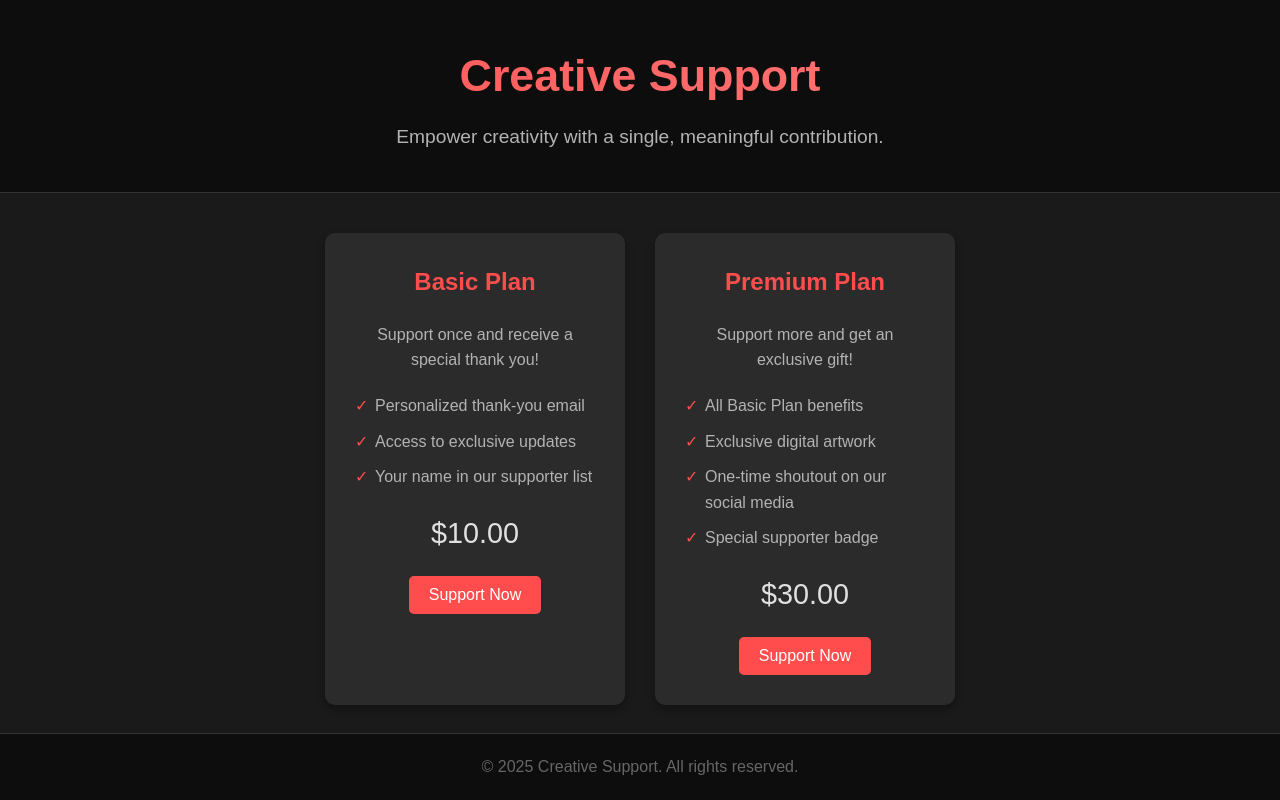
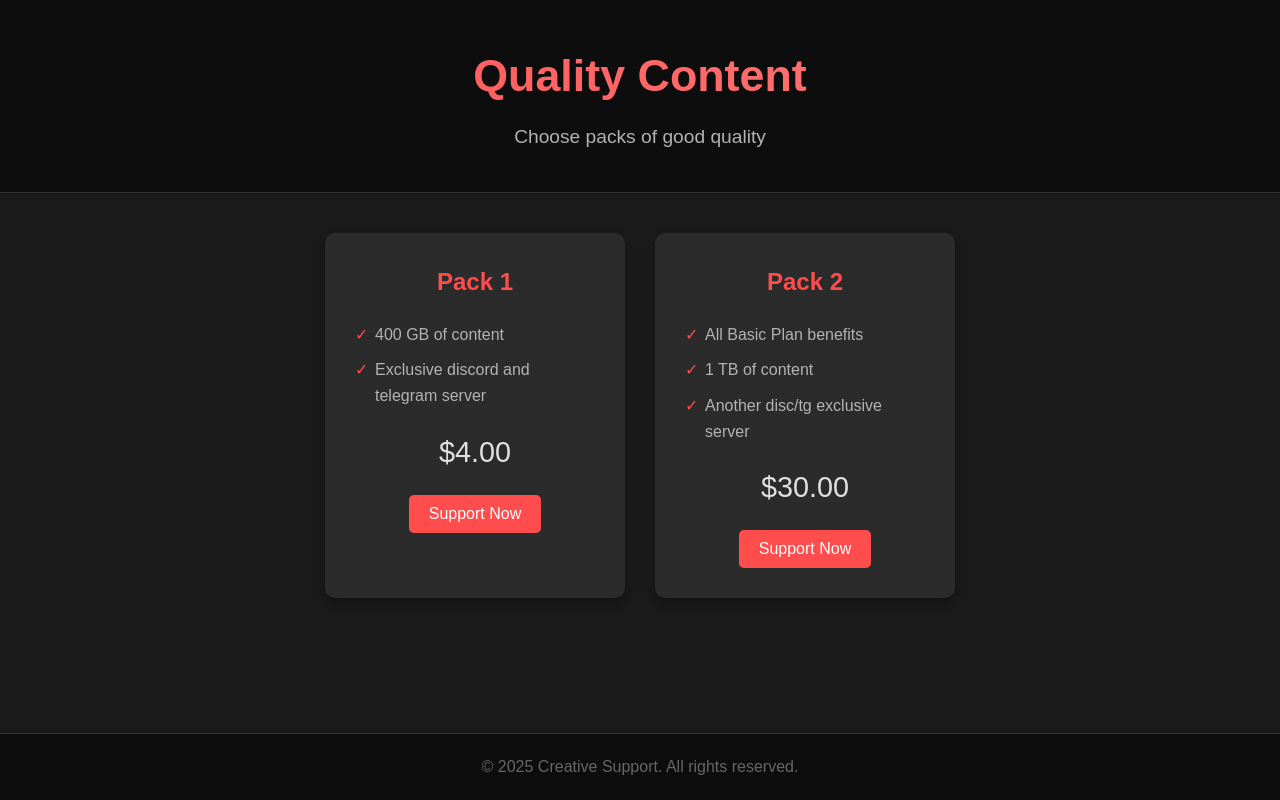
Before and after one commit to foxy093/disk, a plain HTML site: page index.html in a window 1280 px wide. Drawn offline with Linux system fonts and the light colour scheme.

Commit message:
Update index.html

```diff
--- a/index.html
+++ b/index.html
@@ -3,7 +3,7 @@
 <head>
     <meta charset="UTF-8">
     <meta name="viewport" content="width=device-width, initial-scale=1.0">
-    <title>Creative Support</title>
+    <title>Quality Content</title>
     <style>
         * {
             margin: 0;
@@ -122,19 +122,17 @@
 </head>
 <body>
     <header>
-        <h1>Creative Support</h1>
-        <p>Empower creativity with a single, meaningful contribution.</p>
+        <h1>Quality Content</h1>
+        <p>Choose packs of good quality</p>
     </header>
     <div class="container">
         <div class="plan">
-            <h2>Basic Plan</h2>
-            <p>Support once and receive a special thank you!</p>
+            <h2>Pack 1</h2>
             <ul>
-                <li>Personalized thank-you email</li>
-                <li>Access to exclusive updates</li>
-                <li>Your name in our supporter list</li>
+                <li>400 GB of content</li>
+                <li>Exclusive discord and telegram server</li>
             </ul>
-            <div class="price">$10.00</div>
+            <div class="price">$4.00</div>
             <form action="https://www.paypal.com/cgi-bin/webscr" method="post" target="_top">
                 <input type="hidden" name="cmd" value="_s-xclick" />
                 <input type="hidden" name="hosted_button_id" value="XDTLZUFTE3T94" />
@@ -143,13 +141,11 @@
             </form>
         </div>
         <div class="plan">
-            <h2>Premium Plan</h2>
-            <p>Support more and get an exclusive gift!</p>
+            <h2>Pack 2</h2>
             <ul>
                 <li>All Basic Plan benefits</li>
-                <li>Exclusive digital artwork</li>
-                <li>One-time shoutout on our social media</li>
-                <li>Special supporter badge</li>
+                <li>1 TB of content </li>
+                <li>Another disc/tg exclusive server</li>
             </ul>
             <div class="price">$30.00</div>
             <form action="https://www.paypal.com/cgi-bin/webscr" method="post" target="_top">
```
